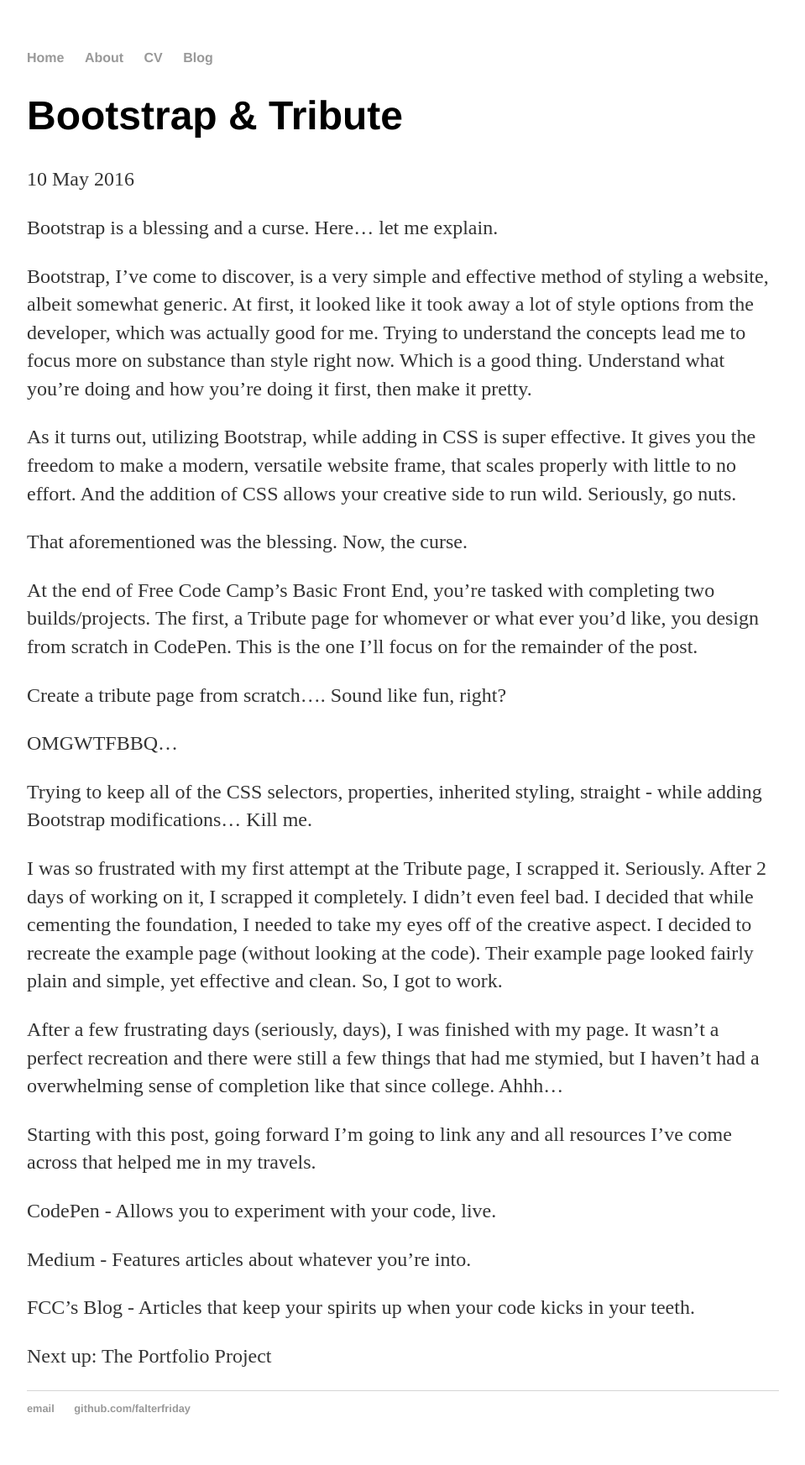
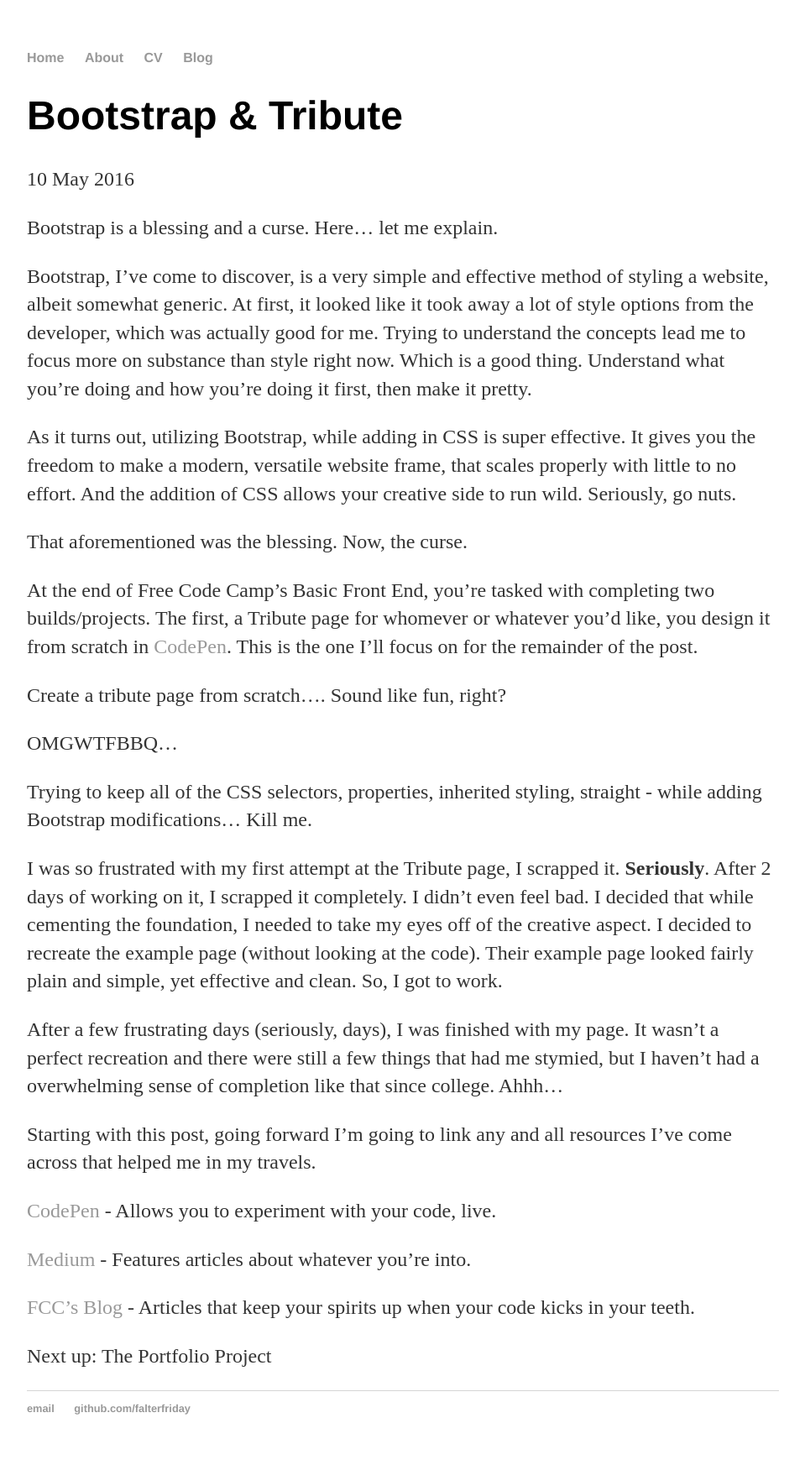
Before and after one commit to falterfriday/blog, a Jekyll site: the page built from _posts/2016-05-10-Bootstrap-&-Tribute.md, in a window 1280 px wide. Shown: the whole page at 84% size, without its empty margins (160-1119 px from the left). Built offline with Jekyll 4.4.1, drawn with Linux system fonts in a browser that asks for light colours.

Commit message:
Update 2016-05-10-Bootstrap-&-Tribute.md

```diff
--- a/_posts/2016-05-10-Bootstrap-&-Tribute.md
+++ b/_posts/2016-05-10-Bootstrap-&-Tribute.md
@@ -11,27 +11,25 @@ As it turns out, utilizing Bootstrap, while adding in CSS is super effective. It
 
 That aforementioned was the blessing. Now, the curse.
 
-At the end of Free Code Camp's Basic Front End, you're tasked with completing two builds/projects. The first, a Tribute page for whomever or what ever you'd like, you design from scratch in CodePen. This is the one I'll focus on for the remainder of the post.
+At the end of Free Code Camp's Basic Front End, you're tasked with completing two builds/projects. The first, a Tribute page for whomever or whatever you'd like, you design it from scratch in <a href="https://www.codepen.io" target="_blank">CodePen</a>. This is the one I'll focus on for the remainder of the post.
 
 Create a tribute page from scratch.... Sound like fun, right?
-
-
 
 OMGWTFBBQ...
 
 Trying to keep all of the CSS selectors, properties, inherited styling, straight - while adding Bootstrap modifications... Kill me.
 
-I was so frustrated with my first attempt at the Tribute page, I scrapped it. Seriously. After 2 days of working on it, I scrapped it completely. I didn't even feel bad. I decided that while cementing the foundation, I needed to take my eyes off of the creative aspect. I decided to recreate the example page (without looking at the code). Their example page looked fairly plain and simple, yet effective and clean. So, I got to work.
+I was so frustrated with my first attempt at the Tribute page, I scrapped it. <strong>Seriously</strong>. After 2 days of working on it, I scrapped it completely. I didn't even feel bad. I decided that while cementing the foundation, I needed to take my eyes off of the creative aspect. I decided to recreate the example page (without looking at the code). Their example page looked fairly plain and simple, yet effective and clean. So, I got to work.
 
 After a few frustrating days (seriously, days), I was finished with my page. It wasn't a perfect recreation and there were still a few things that had me stymied, but I haven't had a overwhelming sense of completion like that since college. Ahhh...
 
 Starting with this post, going forward I'm going to link any and all resources I've come across that helped me in my travels.
 
-CodePen - Allows you to experiment with your code, live.
+<a href="https://www.codepen.io" target="_blank">CodePen</a> - Allows you to experiment with your code, live.
 
-Medium - Features articles about whatever you're into.
+<a href="https://www.medium.com" target="_blank">Medium</a> - Features articles about whatever you're into.
 
-FCC's Blog  - Articles that keep your spirits up when your code kicks in your teeth.
+<a href="https://medium.freecodecamp.com" target="_blank">FCC's Blog</a>  - Articles that keep your spirits up when your code kicks in your teeth.
 
 
 
```
